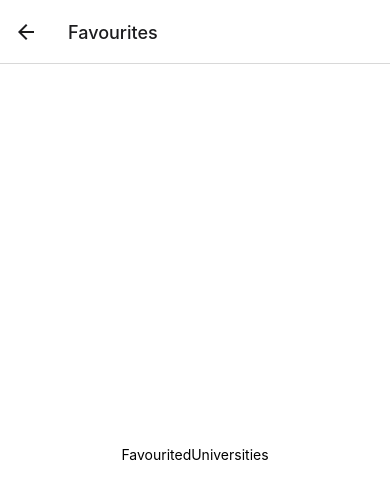
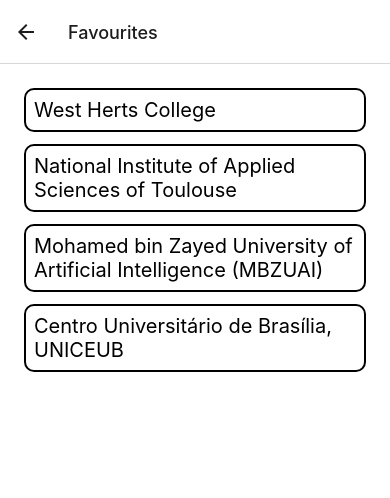
Before and after one commit to ryguigas0/UniversitySearch, a React Native app: screen /Favourites in a window 390 px wide. Shown: the top 498 px of the page. Built offline with nearby package versions, Linux system fonts and the light colour scheme.

Commit message:
added favourited list page

```diff
--- a/components/Button.js
+++ b/components/Button.js
@@ -1,8 +1,7 @@
 import { Pressable, Text } from "react-native";
 
 
-export default function Button(props) {
-    const { onPress, title, style } = props;
+export default function Button({ onPress, title, style }) {
     return (
         <Pressable style={style.button} onPress={onPress}>
             <Text style={style.text}>{title}</Text>
--- /dev/null
+++ b/components/UniversityList.js
@@ -0,0 +1,21 @@
+import UniversityListItem from "./UniversityListItem";
+
+import { FlatList, StyleSheet } from 'react-native';
+
+
+export default function UniversityList({ data, itemIdKey, onItemPress }) {
+    return <FlatList
+        style={styles.universitiesList}
+        data={data}
+        renderItem={({ item }) => <UniversityListItem university={item} onPress={onItemPress(item[itemIdKey])} />}
+        keyExtractor={(item) => item[itemIdKey]} />
+}
+
+const styles = StyleSheet.create({
+    universitiesList: {
+        margin: 8,
+        paddingHorizontal: 16,
+        paddingTop: 16,
+        overflow: 'scroll'
+    }
+})
--- a/components/UniversityListItem.js
+++ b/components/UniversityListItem.js
@@ -1,11 +1,12 @@
 import { StyleSheet, Text, View } from "react-native"
+import Button from "./Button"
 
 
-export default function UniversityListItem({ university }) {
+export default function UniversityListItem({ university, onPress }) {
     // console.log({ university })
 
     return <View style={styles.universityListItemContainer}>
-        <Text style={styles.universityListItemText}>{university.name}</Text>
+        <Button title={university.name} style={{ text: styles.universityListItemText }} onPress={onPress} />
     </View>
 }
 
--- a/screens/FavoritedUniversites.js
+++ b/screens/FavoritedUniversites.js
@@ -1,8 +1,51 @@
-import { StyleSheet, Text, View } from 'react-native';
+import { useState } from 'react';
+import { StyleSheet, View } from 'react-native';
+import UniversityList from '../components/UniversityList';
 
 export default function FavouritedUniversities(props) {
+    let [favouritedList, setFavouritedList] = useState([{
+        "name": "West Herts College",
+        "domains": ["student.westherts.ac.uk", "westherts.ac.uk"],
+        "web_pages": ["https://westherts.ac.uk"],
+        "country": "United Kingdom",
+        "alpha_two_code": "GB",
+        "state-province": null
+    },
+    {
+        "name": "National Institute of Applied Sciences of Toulouse",
+        "domains": ["insa-toulouse.fr"],
+        "web_pages": ["https://insa-toulouse.fr"],
+        "country": "France",
+        "alpha_two_code": "FR",
+        "state-province": null
+    },
+    {
+        "name": "Mohamed bin Zayed University of Artificial Intelligence (MBZUAI)",
+        "domains": ["mbzuai.ac.ae"],
+        "web_pages": ["https://mbzuai.ac.ae/"],
+        "country": "United Arab Emirates",
+        "alpha_two_code": "AE",
+        "state-province": "Abu Dhabi"
+    },
+    {
+        "name": "Centro Universitário de Brasília, UNICEUB",
+        "domains": ["sempreceub.com", "uniceub.br"],
+        "web_pages": ["https://www.uniceub.br"],
+        "country": "Brazil",
+        "alpha_two_code": "BR",
+        "state-province": null
+    }])
+
+    function removeFavouritedFuncion(name) {
+        return function () {
+            console.log("removing " + name + " from favourites!")
+        }
+    }
+
     return <View style={styles.container}>
-        <Text>FavouritedUniversities</Text>
+        <View style={{ flex: 1 }}>
+            <UniversityList data={favouritedList} itemIdKey={"name"} onItemPress={removeFavouritedFuncion} />
+        </View>
     </View>
 }
 
--- a/screens/SearchUniversities.js
+++ b/screens/SearchUniversities.js
@@ -1,9 +1,7 @@
 import { useState } from 'react';
-import { FlatList, StyleSheet, TextInput, View } from 'react-native';
+import { StyleSheet, TextInput, View } from 'react-native';
 import Button from "../components/Button"
-
-
-import UniversityListItem from '../components/UniversityListItem'
+import UniversityList from '../components/UniversityList';
 
 export default function SearchUniversities({ navigation }) {
     let [universities, setUniversities] = useState([{
@@ -78,11 +76,18 @@
         "alpha_two_code": "GB",
         "state-province": null
     }])
+
     let [universityName, setUniversityName] = useState("")
     let [universityCountry, setUniversityCountry] = useState("")
 
     function changeScreens() {
         navigation.navigate("Favourites")
+    }
+
+    function addToFavourites(uniName) {
+        return () => {
+            console.log("adding " + uniName + " to favourites")
+        }
     }
 
     return <View style={styles.container}>
@@ -108,11 +113,7 @@
                 onPress={changeScreens} />
         </View>
         <View style={{ flex: 1 }}>
-            <FlatList
-                style={styles.universitiesList}
-                data={universities}
-                renderItem={({ item }) => <UniversityListItem university={item} />}
-                keyExtractor={(uni) => uni.name} />
+            <UniversityList data={universities} itemIdKey={'name'} onItemPress={addToFavourites} />
         </View>
     </View>
 }
@@ -156,10 +157,4 @@
             fontSize: 20
         }
     },
-    universitiesList: {
-        margin: 8,
-        paddingHorizontal: 16,
-        paddingTop: 16,
-        overflow: 'scroll'
-    }
 });
```
